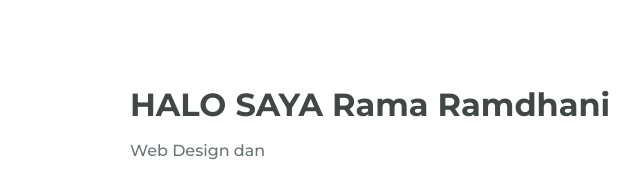
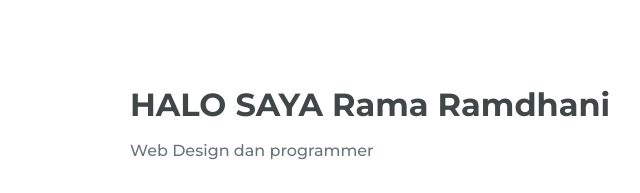
Before and after one commit to rama7466/portofoliorama, a plain HTML site: page index.html in a window 1280 px wide. Shown: the part 820-1013 px from the top of the page, 526-1166 px from the left. Drawn offline with nearby package versions, Linux system fonts and the light colour scheme.

Commit message:
portofolioram

```diff
--- a/index.html
+++ b/index.html
@@ -61,7 +61,7 @@
 
                     <div>
                         <h2 class="about__subtitle">HALO SAYA Rama Ramdhani</h2>
-                        <span class="about__profession">Web Design dan </span>
+                        <span class="about__profession">Web Design dan programmer</span>
                         <p class="about__text">saya adalah seorang pelajar dari sekolah menengah kejuruan SMKN WIKRAMA BOGOR saya meminati jurusan Rekaya Perangkat Lunak sudah 3 tahun lamanya,dan saya mendapat banyak pengetahuan dan juga pengalaman</p>
 
                         <div class="about__social">
```
